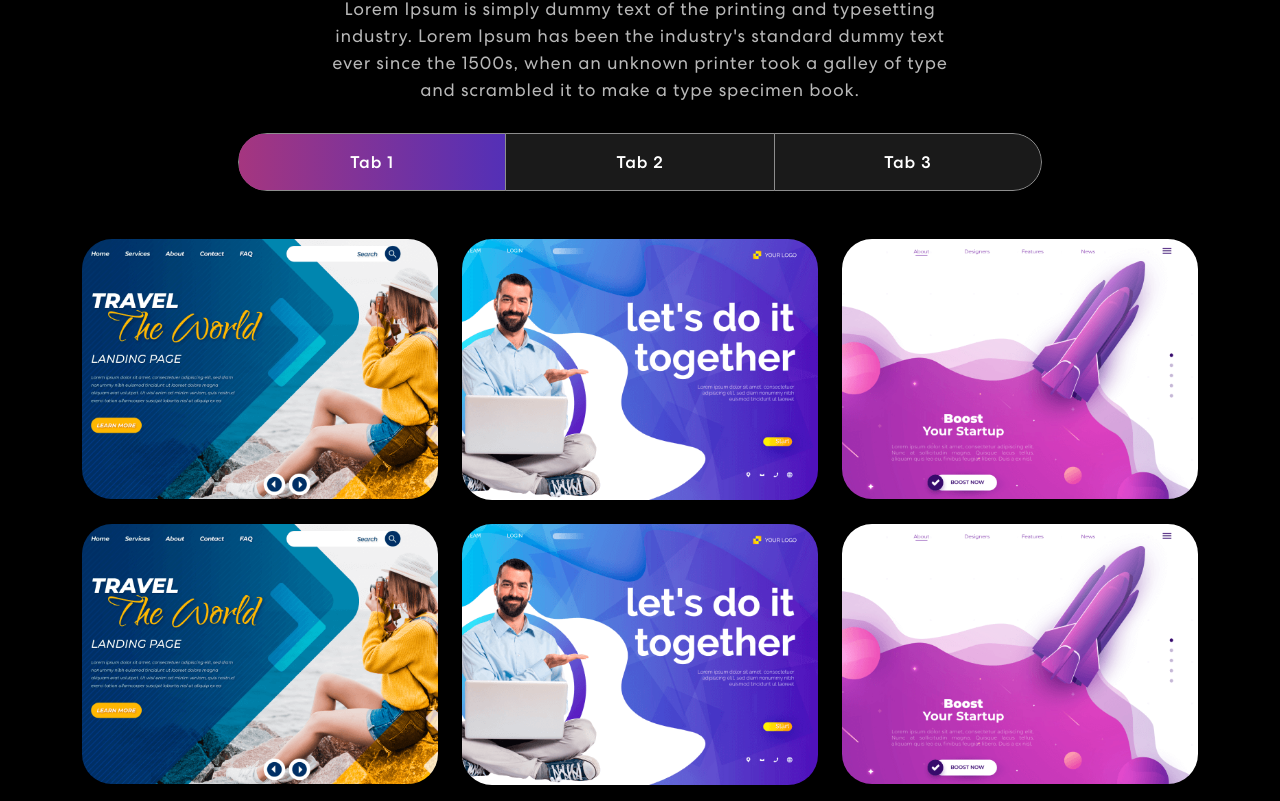
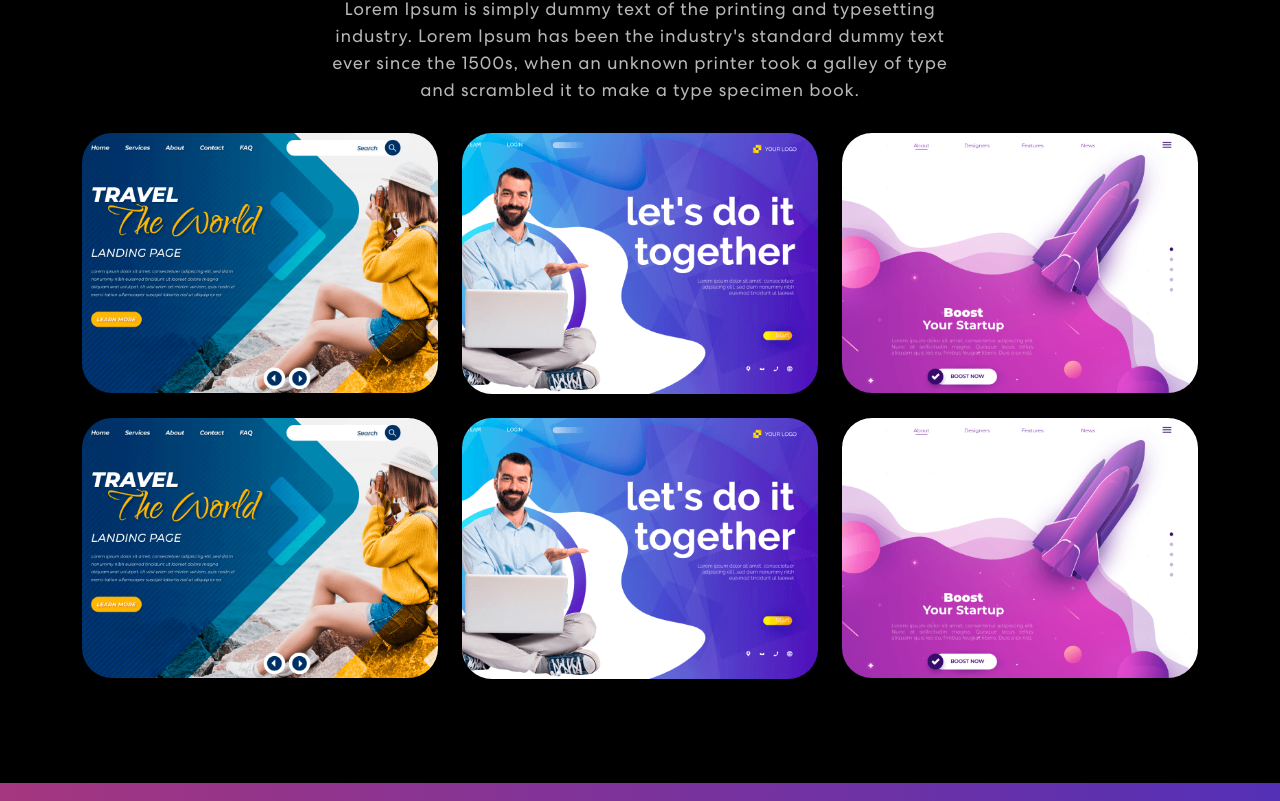
Before and after one commit to CuongPaul/portfolio, a React (Create React App) app in the folder frontend/: page / in a window 1280 px wide. Shown: the part 1499-2300 px from the top of the page. Built offline with nearby package versions, Linux system fonts and the light colour scheme.

Commit message:
Remove tab from projects component

```diff
--- a/frontend/src/components/Projects.js
+++ b/frontend/src/components/Projects.js
@@ -1,6 +1,5 @@
 import "animate.css";
-import TrackVisibility from "react-on-screen";
-import { Col, Nav, Row, Tab, Container } from "react-bootstrap";
+import { Col, Row, Container } from "react-bootstrap";
 
 import { ProjectCard } from "./ProjectCard";
 import projImg1 from "../assets/img/project-img1.png";
@@ -47,73 +46,20 @@ export const Projects = () => {
       <Container>
         <Row>
           <Col size={12}>
-            <TrackVisibility>
-              {({ isVisible }) => (
-                <div
-                  className={
-                    isVisible ? "animate__animated animate__fadeIn" : ""
-                  }
-                >
+            <div>
               <h2>Projects</h2>
               <p>
-                    Lorem Ipsum is simply dummy text of the printing and
-                    typesetting industry. Lorem Ipsum has been the industry's
-                    standard dummy text ever since the 1500s, when an unknown
-                    printer took a galley of type and scrambled it to make a
-                    type specimen book.
+                Lorem Ipsum is simply dummy text of the printing and typesetting
+                industry. Lorem Ipsum has been the industry's standard dummy
+                text ever since the 1500s, when an unknown printer took a galley
+                of type and scrambled it to make a type specimen book.
               </p>
-                  <Tab.Container id="projects-tabs" defaultActiveKey="first">
-                    <Nav
-                      variant="pills"
-                      className="nav-pills mb-5 justify-content-center align-items-center"
-                      id="pills-tab"
-                    >
-                      <Nav.Item>
-                        <Nav.Link eventKey="first">Tab 1</Nav.Link>
-                      </Nav.Item>
-                      <Nav.Item>
-                        <Nav.Link eventKey="second">Tab 2</Nav.Link>
-                      </Nav.Item>
-                      <Nav.Item>
-                        <Nav.Link eventKey="third">Tab 3</Nav.Link>
-                      </Nav.Item>
-                    </Nav>
-                    <Tab.Content
-                      id="slideInUp"
-                      className={
-                        isVisible ? "animate__animated animate__slideInUp" : ""
-                      }
-                    >
-                      <Tab.Pane eventKey="first">
               <Row>
                 {projects.map((project, index) => {
                   return <ProjectCard key={index} {...project} />;
                 })}
               </Row>
-                      </Tab.Pane>
-                      <Tab.Pane eventKey="section">
-                        <p>
-                          Lorem ipsum dolor sit amet consectetur adipisicing
-                          elit. Cumque quam, quod neque provident velit, rem
-                          explicabo excepturi id illo molestiae blanditiis,
-                          eligendi dicta officiis asperiores delectus quasi
-                          inventore debitis quo.
-                        </p>
-                      </Tab.Pane>
-                      <Tab.Pane eventKey="third">
-                        <p>
-                          Lorem ipsum dolor sit amet consectetur adipisicing
-                          elit. Cumque quam, quod neque provident velit, rem
-                          explicabo excepturi id illo molestiae blanditiis,
-                          eligendi dicta officiis asperiores delectus quasi
-                          inventore debitis quo.
-                        </p>
-                      </Tab.Pane>
-                    </Tab.Content>
-                  </Tab.Container>
             </div>
-              )}
-            </TrackVisibility>
           </Col>
         </Row>
       </Container>
```
Lines whose indentation alone changed are shown as unchanged.
